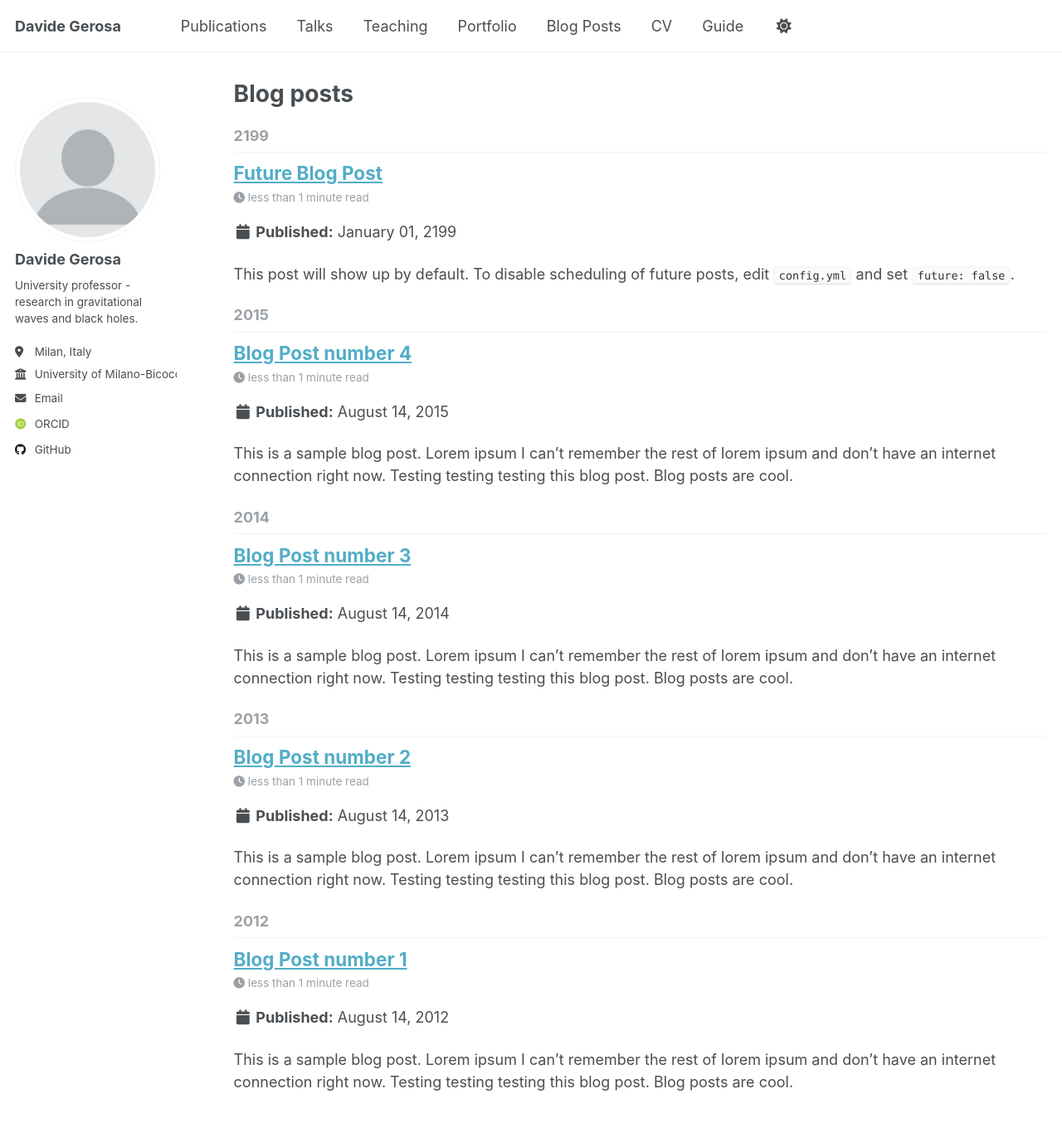
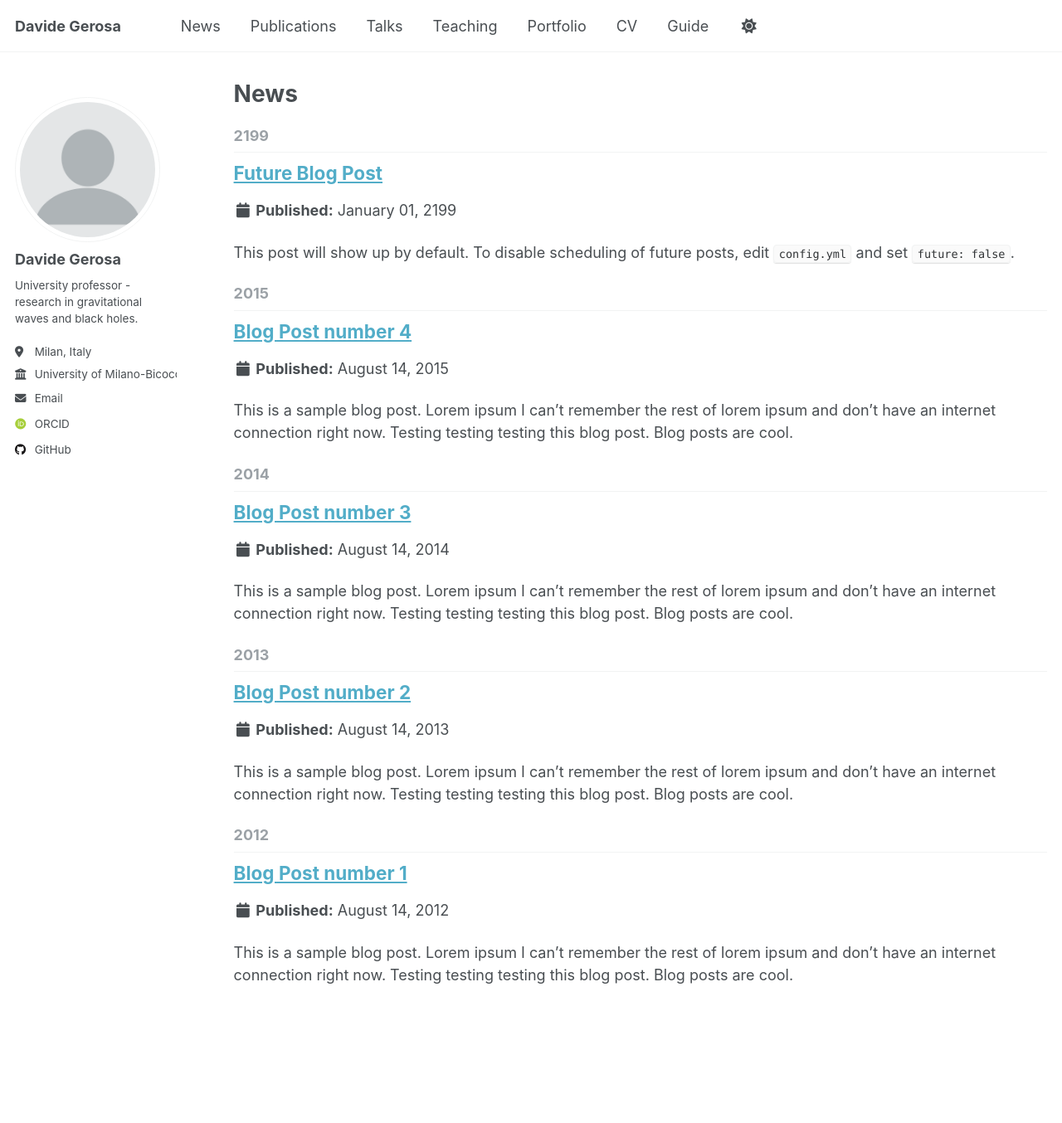
Before and after one commit to dgerosa/website, a Jekyll site: the page built from _pages/news.html, in a window 1280 px wide and 1400 px high. Shown: the top 1354 px of the window at 83% size. Built offline with Jekyll 4.4.1, drawn with Linux system fonts in a browser that asks for light colours; some web fonts are replaced.

Commit message:
Fri Jun  6 05:58:24 EDT 2025

```diff
--- a/_config.yml
+++ b/_config.yml
@@ -236,10 +236,10 @@ defaults:
       type: posts
     values:
       layout: single
-      author_profile: true
-      read_time: true
-      comments: true
-      share: true
+  #    author_profile: true
+  #    read_time: true
+  #    comments: true
+  #    share: true
       related: true
   # _pages
   - scope:
--- a/_data/navigation.yml
+++ b/_data/navigation.yml
@@ -8,6 +8,10 @@
 #      Markdown formatted page while the second is generated using JSON.
 
 main:
+
+  - title: "News"
+    url: /news/
+
   - title: "Publications"
     url: /publications/
 
@@ -20,8 +24,7 @@ main:
   - title: "Portfolio"
     url: /portfolio/
 
-  - title: "Blog Posts"
-    url: /year-archive/
+
 
   - title: "CV"
     url: /cv/
--- a/_pages/year-archive.html
+++ b/_pages/news.html
@@ -1,7 +1,7 @@
 ---
 layout: archive
-permalink: /year-archive/
-title: "Blog posts"
+permalink: /news/
+title: "News"
 author_profile: true
 redirect_from:
   - /wordpress/blog-posts/
```
